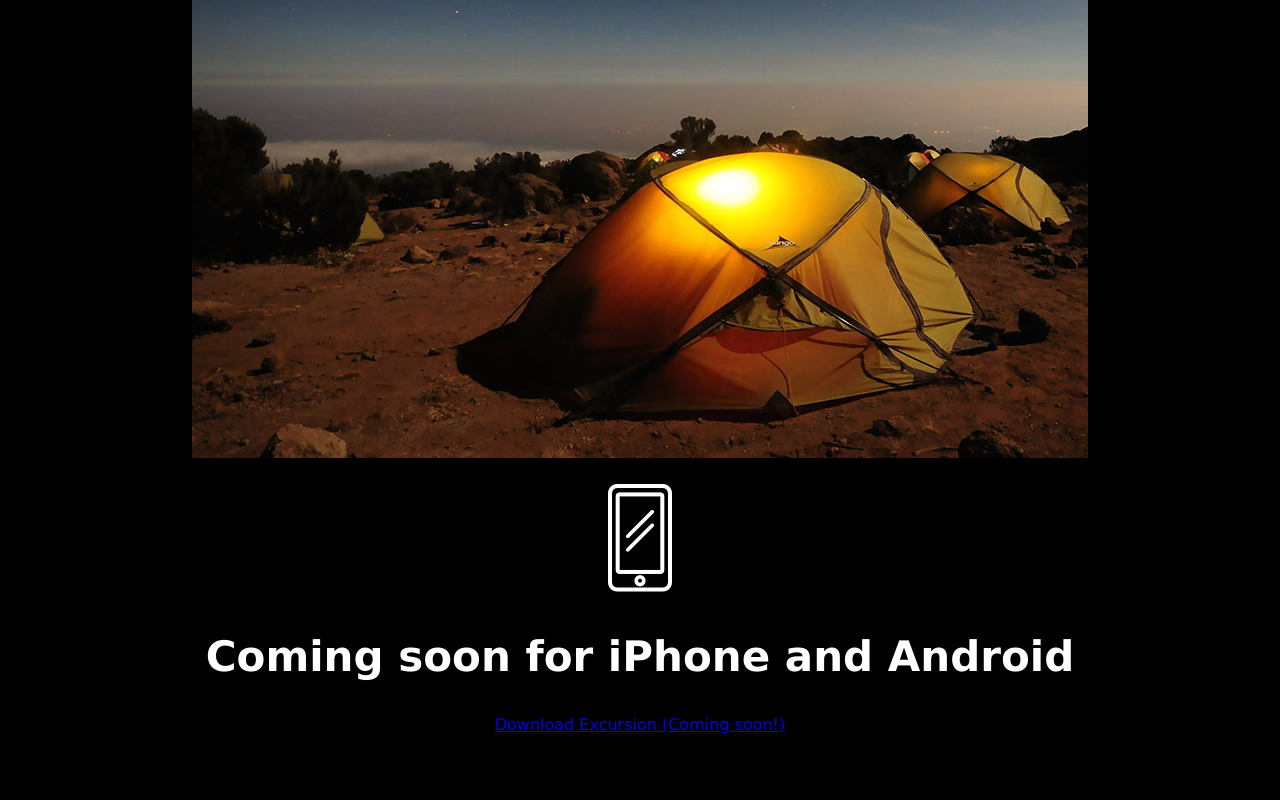
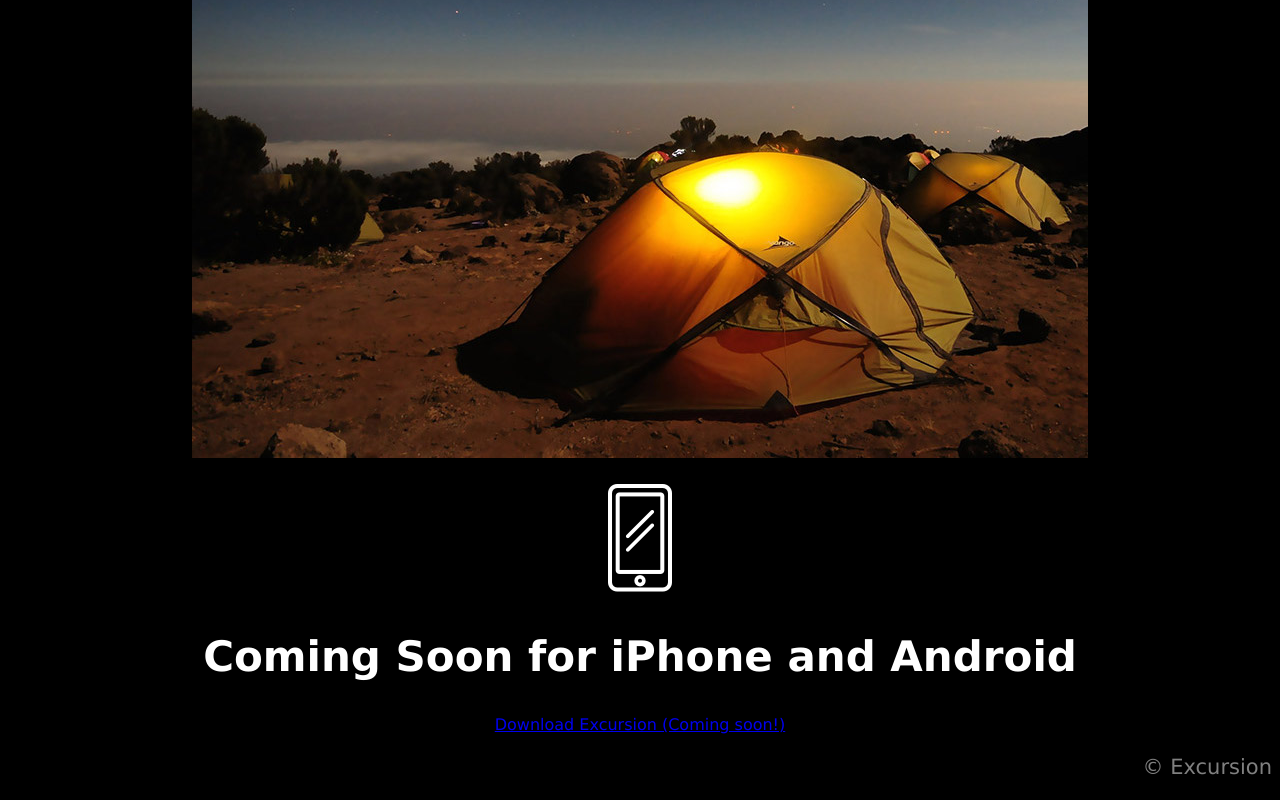
Before and after one commit to eduardedwin/eduardedwin.github.io-excursion, a plain HTML site: page index.html in a window 1280 px wide. Shown: the part 547-1347 px from the top of the page. Before the commit the page ends 1297 px from the top, so only its background shows below. Drawn offline with Linux system fonts and the light colour scheme.

Commit message:
Add footer, whitespace for easier read and comments

```diff
--- a/index.html
+++ b/index.html
@@ -7,15 +7,27 @@
   </head>
 
   <body>
+
+    <!-- First section -->
     <h1>Discover hidden places in the world around you</h1>
     <p class="download"><a href="#">Download Excursion (Coming soon!)</a></p>
     <video src="./resources/videos/excursion.mp4" autoplay loop></video>
+
+    <!-- Second section -->
     <h2>Your personal travel guide</h2>
     <p>Excursion remembers places you like, and recommends new points of interest around you.</p>
     <p><img src="./resources/images/camp.jpg" alt="Camp"/></p>
     <p><img src="./resources/images/phone.png" alt="Phone"/></p>
-    <h2>Coming soon for iPhone and Android</h2>
+
+    <!-- Third section -->
+    <h2>Coming Soon for iPhone and Android</h2>
     <p class="download"><a href="#">Download Excursion (Coming soon!)</a></p>
+
+    <!-- Footer -->
+    <div class="footer">
+      <p>&copy Excursion</p>
+    </div>
+
   </body>
 
 </html>
--- a/resources/css/style.css
+++ b/resources/css/style.css
@@ -20,6 +20,10 @@ p {
   font-size: 21px;
 }
 
+.footer {
+  text-align: right;
+}
+
 .download {
   font-size: 16px;
   color: Aquamarine;
```
Also changed, not shown: 1 other file.
